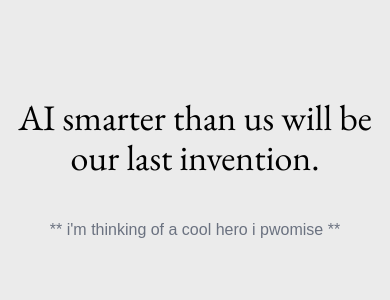
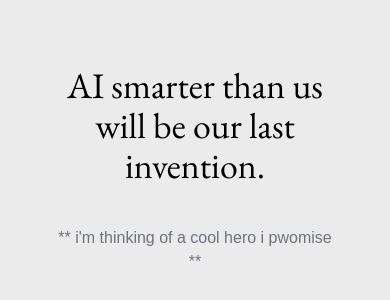
Before and after one commit to masonwang025/alignment-guide, a Next.js app: page / in a window 390 px wide. Shown: the part 252-552 px from the top of the page. Built offline with nearby package versions, Linux system fonts and the light colour scheme.

Commit message:
mason got rid of my comment :(

```diff
--- a/src/components/home/Section.tsx
+++ b/src/components/home/Section.tsx
@@ -2,7 +2,7 @@ import React from 'react';
 import { motion } from 'framer-motion';
 
 const Section = ({ id, children, className, fullWidth }: { id: string; children: React.ReactNode; className?: string; fullWidth?: boolean }) => {
-    const px = fullWidth ? 'px-0' : 'lg:px-24 md:px-16 sm:px-12 px-10';
+    const px = fullWidth ? 'px-0' : 'lg:px-24 md:px-16 sm:px-14 px-14';
     return (
         <motion.section id={id} className={`snap-start flex flex-col vertical w-screen h-screen ${px} py-10 ${className}`}>
             {children}
--- a/src/pages/index.tsx
+++ b/src/pages/index.tsx
@@ -16,7 +16,7 @@ export default function Index() {
         <div className='custom-cursor'>
             <Cursor />
             <div className='snap-y snap-mandatory overflow-y-scroll w-screen h-screen scroll-smooth'>
-                <Section id='1' fullWidth className='center-v'>
+                <Section id='1' className='center-v'>
                     <h1 className='font-serif lg:text-5xl text-4xl text-center'>AI smarter than us will be our last invention.</h1>
                     <p className='text-center pt-10 text-gray-500'>** i'm thinking of a cool hero i pwomise **</p>
                     {/* <motion.svg width='100%' height='auto' viewBox='0 0 1317 616' fill='none' xmlns='http://www.w3.org/2000/svg' preserveAspectRatio='xMidYMid meet' className='absolute top-0 w-full'>
```
Lines whose indentation alone changed are shown as unchanged.
